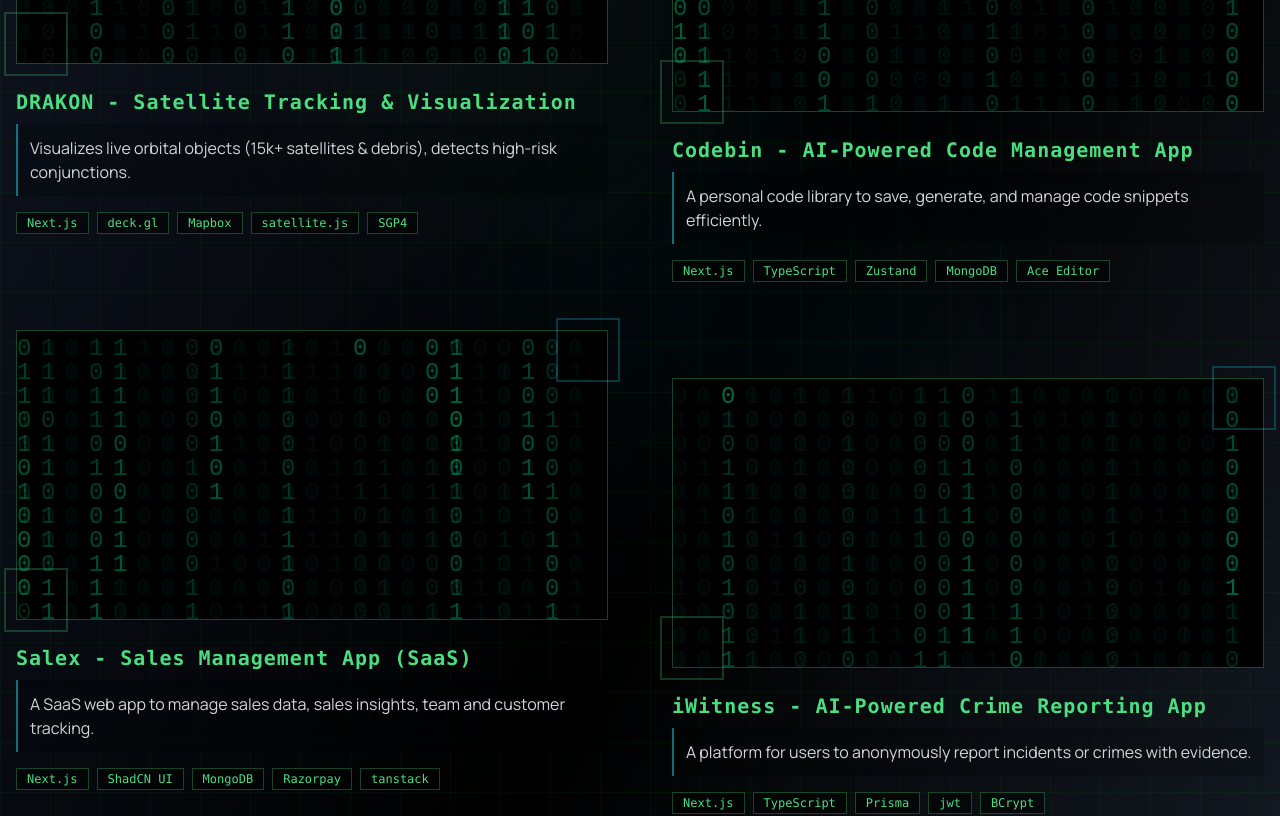
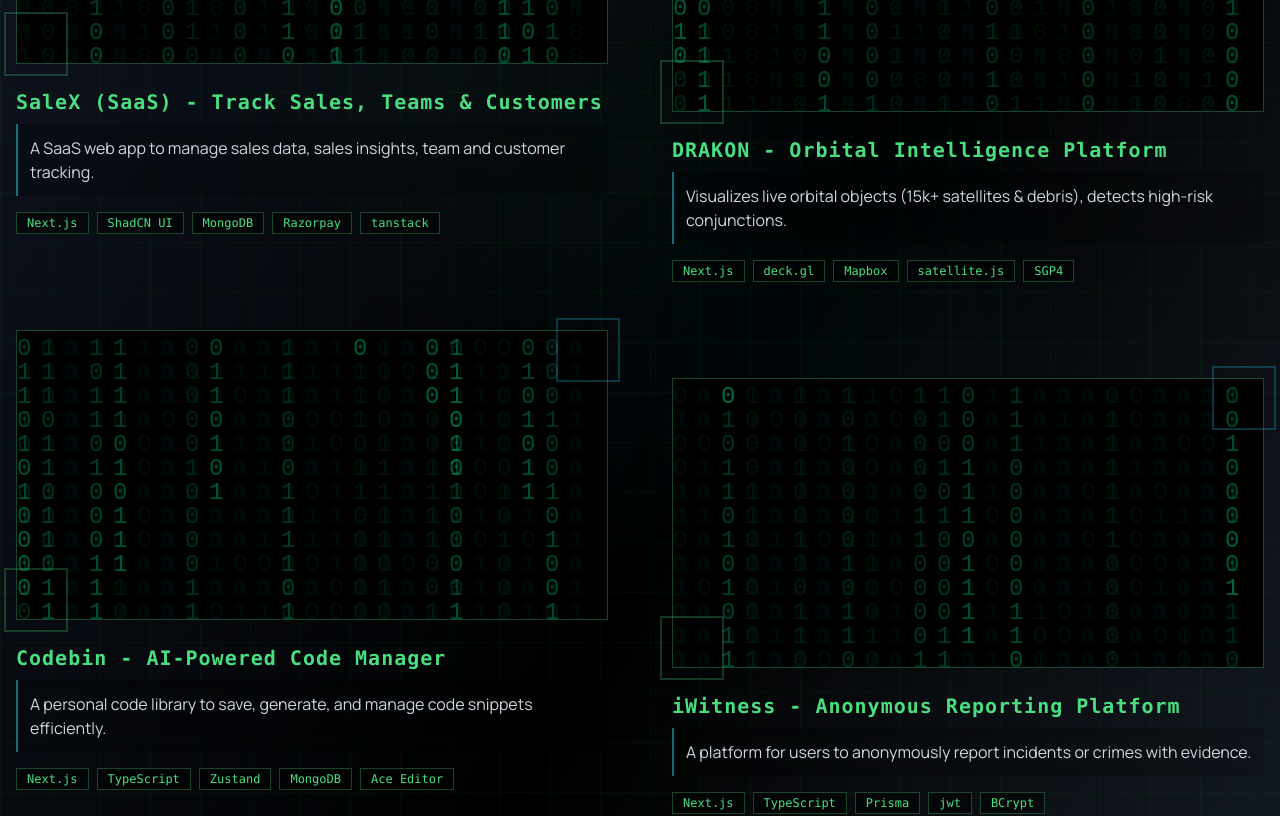
Before and after one commit to Piyushverma-tech/My_Portfolio, a React (Vite) app: page / in a window 1280 px wide. Shown: the part 1420-2236 px from the top of the page. Built offline with nearby package versions, Linux system fonts and the light colour scheme.

Commit message:
updating projects

```diff
--- a/src/sections/Projects.jsx
+++ b/src/sections/Projects.jsx
@@ -18,7 +18,21 @@
     development: [
       {
         id: 1,
-        title: 'DRAKON - Satellite Tracking & Visualization',
+        title: 'SaleX (SaaS) - Track Sales, Teams & Customers',
+        description:
+          'A SaaS web app to manage sales data, sales insights, team and customer tracking.',
+
+        tags: ['Next.js', 'ShadCN UI', 'MongoDB', 'Razorpay', 'tanstack'],
+        videoUrl:
+          'https://res.cloudinary.com/dsrmecb5y/video/upload/v1747581601/0518_1_jncepy.mp4',
+        links: {
+          live: 'https://salex-deals.vercel.app/',
+          github: 'https://github.com/Piyushverma-tech/sales-management-app',
+        },
+      },
+      {
+        id: 2,
+        title: 'DRAKON - Orbital Intelligence Platform',
         description:
           'Visualizes live orbital objects (15k+ satellites & debris), detects high-risk conjunctions.',
 
@@ -31,8 +45,8 @@
         },
       },
       {
-        id: 2,
-        title: 'Codebin - AI-Powered Code Management App',
+        id: 3,
+        title: 'Codebin - AI-Powered Code Manager',
         description:
           'A personal code library to save, generate, and manage code snippets efficiently.',
 
@@ -46,22 +60,8 @@
       },
 
       {
-        id: 3,
-        title: 'Salex - Sales Management App (SaaS)',
-        description:
-          'A SaaS web app to manage sales data, sales insights, team and customer tracking.',
-
-        tags: ['Next.js', 'ShadCN UI', 'MongoDB', 'Razorpay', 'tanstack'],
-        videoUrl:
-          'https://res.cloudinary.com/dsrmecb5y/video/upload/v1747581601/0518_1_jncepy.mp4',
-        links: {
-          live: 'https://salex-deals.vercel.app/',
-          github: 'https://github.com/Piyushverma-tech/sales-management-app',
-        },
-      },
-      {
         id: 4,
-        title: 'iWitness - AI-Powered Crime Reporting App',
+        title: 'iWitness - Anonymous Reporting Platform',
         description:
           'A platform for users to anonymously report incidents or crimes with evidence.',
 
```
